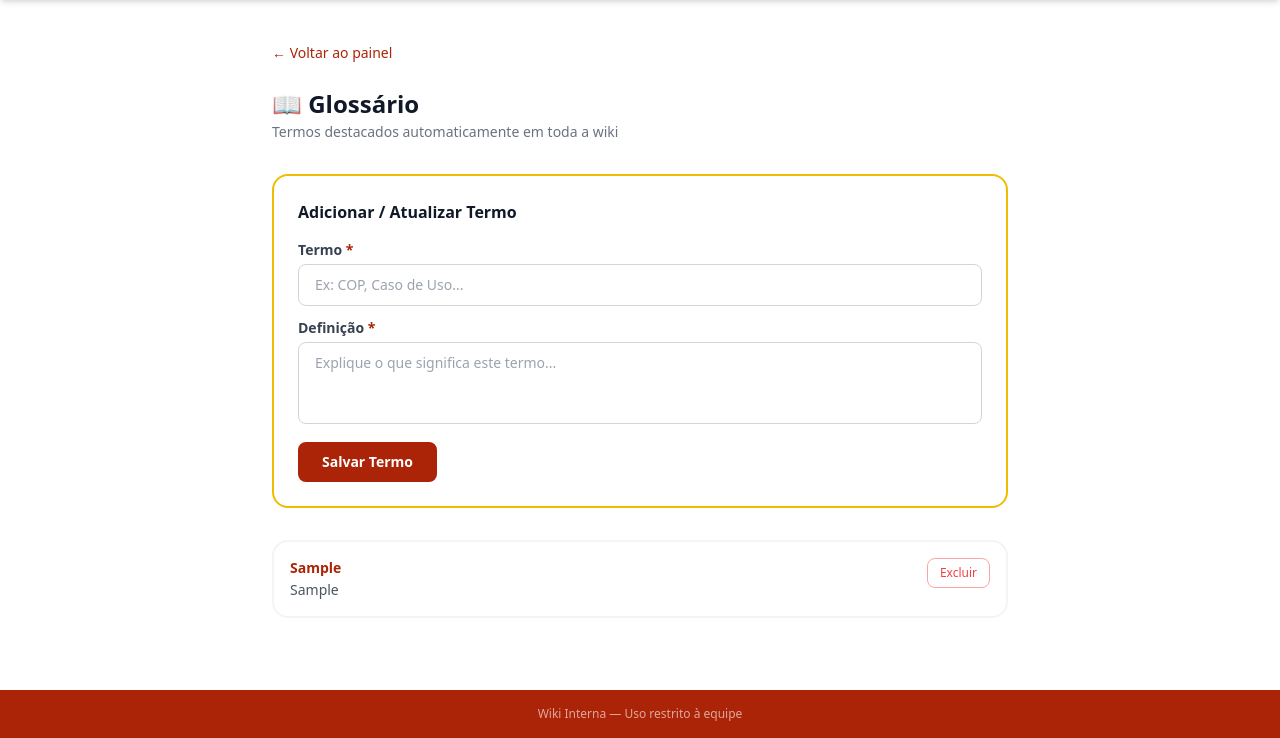
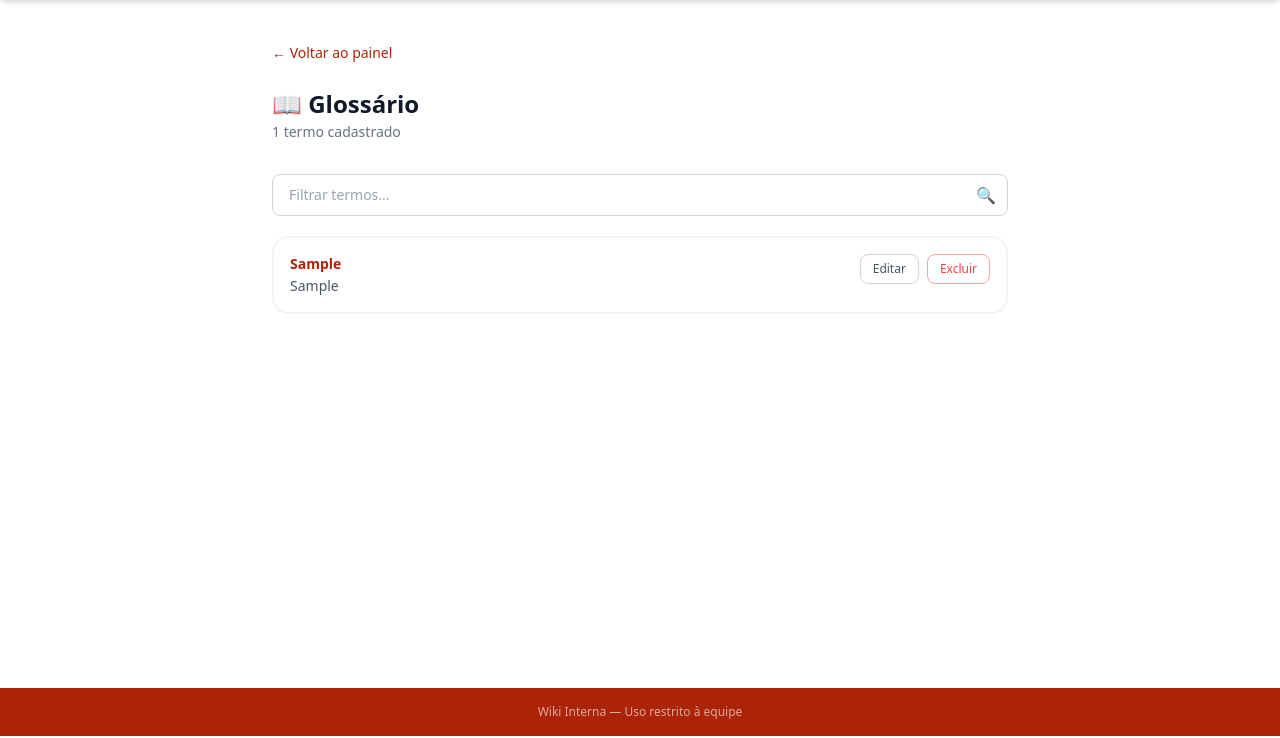
Before and after one commit to Lice030961/wiki-interna, a Django app: page /admin-wiki/glossario/ in a window 1280 px wide. Shown: the part 64-802 px from the top of the page. Run offline with Django 5.2, Linux system fonts and the light colour scheme; a user stored in the database is signed in; tables that the repository leaves empty hold one stand-in row (values such as "Sample post"); some libraries are stand-ins or nearby versions.

Commit message:
Correcao de erros

```diff
--- a/core/views.py
+++ b/core/views.py
@@ -16,30 +16,44 @@ def is_admin(user):
     return user.is_staff or user.is_superuser
 
 
+def apply_markdown(text):
+    """Converte marcadores de formatação em HTML. Chamado sobre texto já HTML-escapado."""
+    pairs = [
+        (re.compile(r'\~\~(.+?)\~\~', re.DOTALL), r'<s>\1</s>'),
+        (re.compile(r'\*\*(.+?)\*\*', re.DOTALL), r'<strong>\1</strong>'),
+        (re.compile(r'\_\_(.+?)\_\_', re.DOTALL), r'<u>\1</u>'),
+        (re.compile(r'\_(.+?)\_', re.DOTALL), r'<em>\1</em>'),
+        (re.compile(r'\`(.+?)\`'), r'<code class="bg-gray-100 px-1 rounded text-xs font-mono">\1</code>'),
+    ]
+    for pattern, repl in pairs:
+        text = pattern.sub(repl, text)
+    return text
+
+
 def apply_glossary(text, terms):
     """
-    Substitui ocorrências dos termos do glossário no texto por spans com tooltip.
-    Faz correspondência case-insensitive e por palavra inteira.
+    Converte marcadores de formatação e substitui termos do glossário por spans com tooltip.
     Retorna HTML seguro.
     """
-    if not terms:
-        return mark_safe(escape(text).replace('\n', '<br>'))
+    escaped = escape(text)
+    escaped = apply_markdown(escaped)
 
-    # Ordena do maior para o menor para evitar substituições parciais (ex: "Caso de Uso" antes de "Uso")
-    sorted_terms = sorted(terms, key=lambda t: len(t.term), reverse=True)
-
-    escaped = escape(text)
-
-    for term_obj in sorted_terms:
-        pattern = re.compile(r'(?<!\w)(' + re.escape(escape(term_obj.term)) + r')(?!\w)', re.IGNORECASE)
-        tooltip_def = escape(term_obj.definition).replace('"', '&quot;')
-        replacement = (
-            f'<span class="glossary-term" '
-            f'data-term="{escape(term_obj.term)}" '
-            f'data-def="{tooltip_def}">'
-            f'\\1</span>'
-        )
-        escaped = pattern.sub(replacement, escaped)
+    if terms:
+        sorted_terms = sorted(terms, key=lambda t: len(t.term), reverse=True)
+        for term_obj in sorted_terms:
+            # (?![^<>]*>) impede substituição dentro de atributos de tags já inseridas
+            pattern = re.compile(
+                r'(?<!\w)(?![^<>]*>)(' + re.escape(escape(term_obj.term)) + r')(?!\w)',
+                re.IGNORECASE
+            )
+            tooltip_def = escape(term_obj.definition).replace('"', '&quot;')
+            replacement = (
+                f'<span class="glossary-term" '
+                f'data-term="{escape(term_obj.term)}" '
+                f'data-def="{tooltip_def}">'
+                f'\\1</span>'
+            )
+            escaped = pattern.sub(replacement, escaped)
 
     return mark_safe(escaped.replace('\n', '<br>'))
 
@@ -114,11 +128,16 @@ def minor_topic(request, major_slug, minor_slug):
     blocks = topic.blocks.all()
     terms = GlossaryTerm.objects.all()
 
-    # Processa blocos de texto aplicando o glossário
     processed_blocks = []
     for block in blocks:
-        if block.block_type in ('text', 'checklist'):
+        if block.block_type == 'text':
             block.rendered_content = apply_glossary(block.content, terms)
+        elif block.block_type == 'checklist':
+            block.checklist_lines = [
+                apply_glossary(line, terms)
+                for line in block.content.splitlines()
+                if line.strip()
+            ]
         processed_blocks.append(block)
 
     return render(request, 'minor_topic.html', {
@@ -238,7 +257,7 @@ def admin_content_edit(request, major_slug, minor_slug):
         'topic': topic,
         'blocks': blocks,
         'block_types': ContentBlock.BLOCK_TYPES,
-        'glossary_terms': list(terms.values('term', 'definition')),
+        'glossary_terms': json.dumps(list(terms.values('term', 'definition'))),
     })
 
 
@@ -275,7 +294,7 @@ def admin_block_edit(request, block_id):
     terms = GlossaryTerm.objects.all()
     return render(request, 'admin/block_edit.html', {
         'content_block': block,
-        'glossary_terms': list(terms.values('term', 'definition')),
+        'glossary_terms': json.dumps(list(terms.values('term', 'definition'))),
     })
 
 
@@ -337,18 +356,26 @@ def admin_glossary(request):
 @login_required
 @user_passes_test(is_admin)
 def admin_glossary_save(request):
-    """Cria ou atualiza um termo via AJAX (chamado pelo editor de conteúdo)."""
+    """Cria ou atualiza um termo via AJAX. Aceita 'id' opcional para editar termo específico."""
     if request.method == 'POST':
         data = json.loads(request.body)
         term_text = data.get('term', '').strip()
         definition = data.get('definition', '').strip()
-        if term_text and definition:
+        term_id = data.get('id')
+        if not (term_text and definition):
+            return JsonResponse({'ok': False, 'error': 'Termo e definição são obrigatórios.'}, status=400)
+        if term_id:
+            obj = get_object_or_404(GlossaryTerm, id=term_id)
+            obj.term = term_text
+            obj.definition = definition
+            obj.save()
+            created = False
+        else:
             obj, created = GlossaryTerm.objects.update_or_create(
                 term__iexact=term_text,
                 defaults={'term': term_text, 'definition': definition},
             )
-            return JsonResponse({'ok': True, 'created': created, 'term': obj.term, 'definition': obj.definition})
-        return JsonResponse({'ok': False, 'error': 'Termo e definição são obrigatórios.'}, status=400)
+        return JsonResponse({'ok': True, 'created': created, 'id': obj.id, 'term': obj.term, 'definition': obj.definition})
     return JsonResponse({'ok': False}, status=400)
 
 
--- a/templates/admin/glossary.html
+++ b/templates/admin/glossary.html
@@ -11,32 +11,23 @@
   <div class="flex items-center justify-between mb-8">
     <div>
       <h1 class="text-2xl font-extrabold text-gray-900">📖 Glossário</h1>
-      <p class="text-gray-500 text-sm mt-0.5">Termos destacados automaticamente em toda a wiki</p>
+      <p class="text-gray-500 text-sm mt-0.5">
+        {{ terms|length }} termo{% if terms|length != 1 %}s{% endif %} cadastrado{% if terms|length != 1 %}s{% endif %}
+      </p>
     </div>
   </div>
 
-  <!-- Formulário de novo termo -->
-  <div class="bg-white border-2 border-brand-yellow rounded-2xl p-6 mb-8">
-    <h2 class="text-base font-bold text-gray-900 mb-4">Adicionar / Atualizar Termo</h2>
-    <div class="space-y-3">
-      <div>
-        <label class="block text-sm font-semibold text-gray-700 mb-1">Termo <span class="text-brand-red">*</span></label>
-        <input id="new-term" type="text" placeholder="Ex: COP, Caso de Uso..."
-               class="w-full border border-gray-300 rounded-lg px-4 py-2.5 text-sm focus:outline-none focus:ring-2 focus:ring-brand-red" />
+  <!-- Busca -->
+  {% if terms %}
+  <div class="relative mb-5">
+    <input id="search-filter" type="text" placeholder="Filtrar termos..."
+           oninput="filterTerms(this.value)"
+           class="w-full border border-gray-300 rounded-lg pl-4 pr-10 py-2.5 text-sm focus:outline-none focus:ring-2 focus:ring-brand-red" />
+    <span class="absolute right-3 top-1/2 -translate-y-1/2 text-gray-400 pointer-events-none">🔍</span>
   </div>
-      <div>
-        <label class="block text-sm font-semibold text-gray-700 mb-1">Definição <span class="text-brand-red">*</span></label>
-        <textarea id="new-def" rows="3" placeholder="Explique o que significa este termo..."
-                  class="w-full border border-gray-300 rounded-lg px-4 py-2.5 text-sm focus:outline-none focus:ring-2 focus:ring-brand-red resize-none"></textarea>
-      </div>
-      <button onclick="saveTerm()"
-              class="bg-brand-red text-white font-bold px-6 py-2.5 rounded-lg hover:bg-brand-redhov transition text-sm">
-        Salvar Termo
-      </button>
-    </div>
-  </div>
+  {% endif %}
 
-  <!-- Lista de termos -->
+  <!-- Lista -->
   <div id="terms-list" class="space-y-3">
     {% for term in terms %}
     <div class="border-2 border-gray-100 rounded-2xl p-4 flex items-start gap-4" id="term-row-{{ term.id }}">
@@ -44,21 +35,65 @@
         <p class="font-bold text-brand-red text-sm">{{ term.term }}</p>
         <p class="text-gray-600 text-sm mt-0.5">{{ term.definition }}</p>
       </div>
+      <div class="flex gap-2 shrink-0">
+        <button onclick="openEdit({{ term.id }}, '{{ term.term|escapejs }}', '{{ term.definition|escapejs }}')"
+                class="border border-gray-300 text-gray-600 text-xs px-3 py-1.5 rounded-lg hover:bg-gray-100 transition">
+          Editar
+        </button>
         <button onclick="deleteTerm({{ term.id }}, '{{ term.term|escapejs }}')"
-              class="shrink-0 border border-red-300 text-red-500 text-xs px-3 py-1.5 rounded-lg hover:bg-red-50 transition">
+                class="border border-red-300 text-red-500 text-xs px-3 py-1.5 rounded-lg hover:bg-red-50 transition">
           Excluir
         </button>
       </div>
+    </div>
     {% empty %}
-    <div id="empty-state" class="text-center py-10 text-gray-400 border-2 border-dashed border-gray-200 rounded-2xl">
+    <div class="text-center py-10 text-gray-400 border-2 border-dashed border-gray-200 rounded-2xl">
       <p class="text-3xl mb-2">📭</p>
       <p class="text-sm">Nenhum termo cadastrado ainda.</p>
     </div>
     {% endfor %}
+
+    <div id="no-results" style="display:none"
+         class="text-center py-10 text-gray-400 border-2 border-dashed border-gray-200 rounded-2xl">
+      <p class="text-3xl mb-2">🔍</p>
+      <p class="text-sm">Nenhum termo encontrado.</p>
+    </div>
   </div>
 
 </div>
 
+<!-- Modal de edição -->
+<div id="edit-modal"
+     class="fixed inset-0 z-50 flex items-center justify-center bg-black/40 opacity-0 pointer-events-none"
+     style="transition: opacity 0.15s;">
+  <div class="bg-white rounded-2xl shadow-2xl w-full max-w-sm mx-4 p-6">
+    <h3 class="text-base font-extrabold text-gray-900 mb-4">Editar Termo</h3>
+    <div class="space-y-3">
+      <div>
+        <label class="block text-xs font-semibold text-gray-700 mb-1">Termo</label>
+        <input id="modal-term" type="text"
+               class="w-full border border-gray-300 rounded-lg px-3 py-2 text-sm focus:outline-none focus:ring-2 focus:ring-brand-red" />
+      </div>
+      <div>
+        <label class="block text-xs font-semibold text-gray-700 mb-1">Definição</label>
+        <textarea id="modal-def" rows="4"
+                  class="w-full border border-gray-300 rounded-lg px-3 py-2 text-sm focus:outline-none focus:ring-2 focus:ring-brand-red resize-none"></textarea>
+      </div>
+    </div>
+    <div class="flex gap-3 mt-5">
+      <button onclick="saveEdit()"
+              class="flex-1 bg-brand-red text-white font-bold px-4 py-2 rounded-lg hover:bg-brand-redhov transition text-sm">
+        Salvar
+      </button>
+      <button onclick="closeModal()"
+              class="flex-1 border border-gray-300 text-gray-600 px-4 py-2 rounded-lg hover:bg-gray-50 transition text-sm">
+        Cancelar
+      </button>
+    </div>
+  </div>
+</div>
+
+<!-- Toast -->
 <div id="toast"
      class="fixed bottom-6 right-6 bg-gray-900 text-white text-sm px-4 py-2.5 rounded-xl shadow-lg opacity-0 transition-opacity duration-300 pointer-events-none">
 </div>
@@ -66,51 +101,86 @@
 
 {% block extra_js %}
 <script>
-const csrfToken = '{{ csrf_token }}';
+var csrfToken = '{{ csrf_token }}';
+var editingId = null;
 
 function showToast(msg) {
-  const t = document.getElementById('toast');
+  var t = document.getElementById('toast');
   t.textContent = msg;
   t.classList.remove('opacity-0'); t.classList.add('opacity-100');
-  setTimeout(() => { t.classList.remove('opacity-100'); t.classList.add('opacity-0'); }, 2500);
+  setTimeout(function() { t.classList.remove('opacity-100'); t.classList.add('opacity-0'); }, 2500);
 }
 
-async function saveTerm() {
-  const term = document.getElementById('new-term').value.trim();
-  const definition = document.getElementById('new-def').value.trim();
+function filterTerms(query) {
+  var q = query.toLowerCase().trim();
+  var rows = document.querySelectorAll('[id^="term-row-"]');
+  var visible = 0;
+  rows.forEach(function(row) {
+    var show = !q || row.textContent.toLowerCase().includes(q);
+    row.style.display = show ? '' : 'none';
+    if (show) visible++;
+  });
+  document.getElementById('no-results').style.display = (q && visible === 0) ? '' : 'none';
+}
+
+function openEdit(id, term, definition) {
+  editingId = id;
+  document.getElementById('modal-term').value = term;
+  document.getElementById('modal-def').value = definition;
+  var modal = document.getElementById('edit-modal');
+  modal.classList.remove('opacity-0', 'pointer-events-none');
+  setTimeout(function() { document.getElementById('modal-term').focus(); }, 50);
+}
+
+function closeModal() {
+  document.getElementById('edit-modal').classList.add('opacity-0', 'pointer-events-none');
+  editingId = null;
+}
+
+function saveEdit() {
+  var term = document.getElementById('modal-term').value.trim();
+  var definition = document.getElementById('modal-def').value.trim();
   if (!term || !definition) { alert('Preencha o termo e a definição.'); return; }
 
-  const res = await fetch('{% url "admin_glossary_save" %}', {
+  fetch('{% url "admin_glossary_save" %}', {
     method: 'POST',
     headers: { 'Content-Type': 'application/json', 'X-CSRFToken': csrfToken },
-    body: JSON.stringify({ term, definition }),
-  });
-  const data = await res.json();
+    body: JSON.stringify({ id: editingId, term: term, definition: definition }),
+  })
+  .then(function(res) { return res.json(); })
+  .then(function(data) {
     if (data.ok) {
-    showToast(data.created ? '✓ Termo cadastrado!' : '✓ Termo atualizado!');
-    document.getElementById('new-term').value = '';
-    document.getElementById('new-def').value = '';
-    setTimeout(() => location.reload(), 800);
+      showToast('✓ Termo atualizado!');
+      closeModal();
+      setTimeout(function() { location.reload(); }, 800);
     } else {
       alert(data.error || 'Erro ao salvar.');
     }
+  });
 }
 
-async function deleteTerm(id, name) {
-  if (!confirm(`Excluir o termo "${name}"?`)) return;
-  const res = await fetch(`/admin-wiki/glossario/${id}/excluir/`, {
+function deleteTerm(id, name) {
+  if (!confirm('Excluir o termo "' + name + '"?')) return;
+  fetch('/admin-wiki/glossario/' + id + '/excluir/', {
     method: 'POST',
     headers: { 'X-CSRFToken': csrfToken },
-  });
-  const data = await res.json();
+  })
+  .then(function(res) { return res.json(); })
+  .then(function(data) {
     if (data.ok) {
-    document.getElementById(`term-row-${id}`)?.remove();
+      var row = document.getElementById('term-row-' + id);
+      if (row) row.remove();
       showToast('✓ Termo excluído');
     }
+  });
 }
 
-document.getElementById('new-def').addEventListener('keydown', e => {
-  if (e.key === 'Enter' && !e.shiftKey) { e.preventDefault(); saveTerm(); }
+document.getElementById('edit-modal').addEventListener('click', function(e) {
+  if (e.target === this) closeModal();
+});
+
+document.getElementById('modal-def').addEventListener('keydown', function(e) {
+  if (e.key === 'Enter' && !e.shiftKey) { e.preventDefault(); saveEdit(); }
 });
 </script>
 {% endblock %}
--- a/templates/minor_topic.html
+++ b/templates/minor_topic.html
@@ -102,13 +102,11 @@
     <div class="bg-white border border-gray-100 rounded-2xl p-6 shadow-sm">
       {% if block.title %}<h2 class="text-lg font-bold text-brand-red mb-3">{{ block.title }}</h2>{% endif %}
       <div class="space-y-2">
-        {% for line in block.content.splitlines %}
-        {% if line.strip %}
+        {% for line in block.checklist_lines %}
         <label class="flex items-start gap-3 cursor-pointer group">
           <input type="checkbox" class="mt-0.5 w-4 h-4 accent-brand-red rounded" />
           <span class="text-sm text-gray-700 group-hover:text-gray-900">{{ line }}</span>
         </label>
-        {% endif %}
         {% endfor %}
       </div>
     </div>
```
Also changed, not shown: templates/admin/content_edit.html (+10 -11 lines), templates/admin/dashboard.html (+10 -4 lines). Lines whose indentation alone changed are shown as unchanged.
